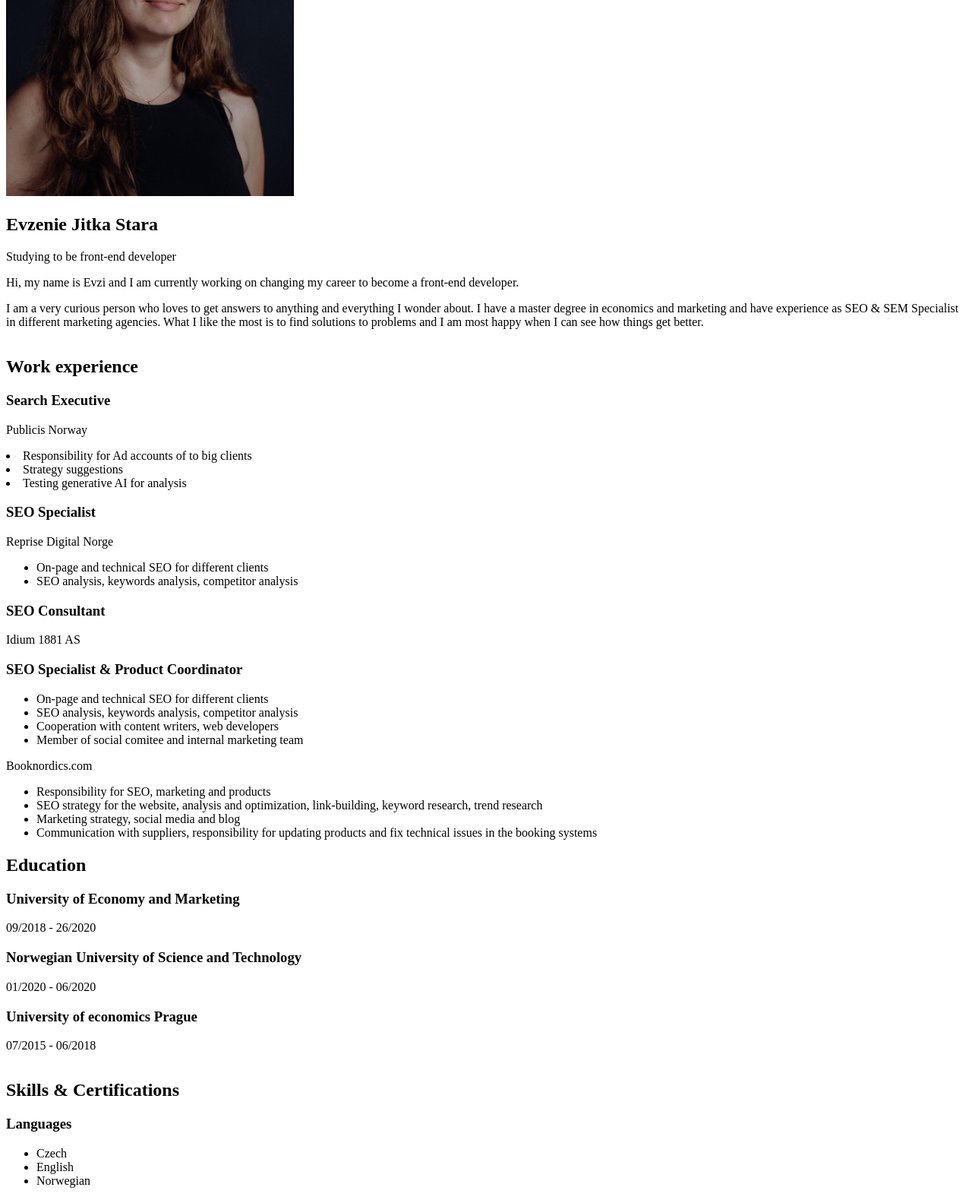
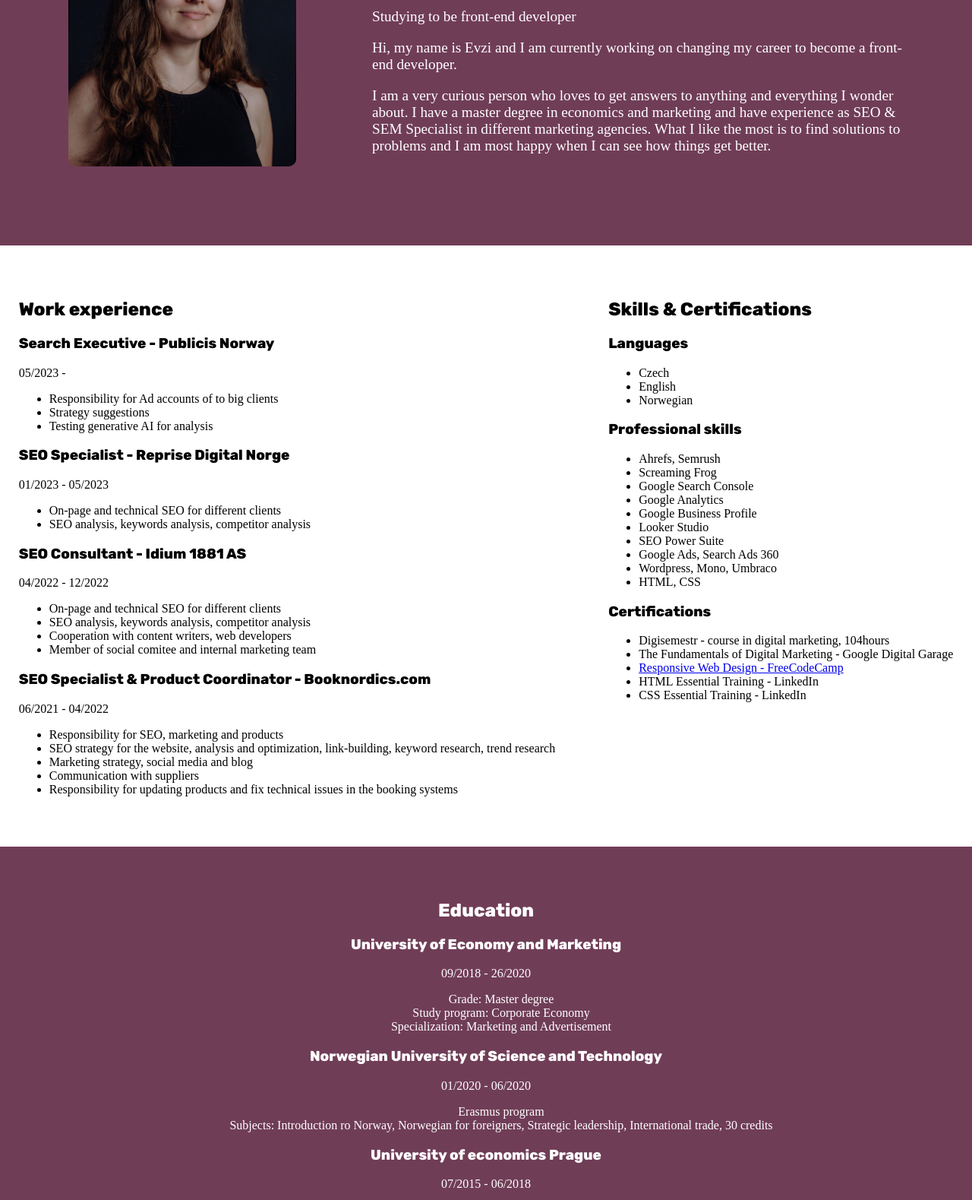
Before and after one commit to evzistara/cv-evzi, a plain HTML site: page index.html in a window 1280 px wide. Shown: the part 233-1812 px from the top of the page at 76% size. Drawn offline with Linux system fonts and the light colour scheme.

Commit message:
First version of HTML and CSS

```diff
--- a/index.html
+++ b/index.html
@@ -5,58 +5,72 @@
     <meta name="viewport" content="width=device-width, initial-scale=1.0" />
     <title>CV</title>
     <link rel="stylesheet" href="style.css" />
+    <link rel="preconnect" href="https://fonts.googleapis.com" />
+    <link rel="preconnect" href="https://fonts.gstatic.com" crossorigin />
+    <link rel="preconnect" href="https://fonts.googleapis.com" />
+    <link rel="preconnect" href="https://fonts.gstatic.com" crossorigin />
+    <link
+      href="https://fonts.googleapis.com/css2?family=Rubik:wght@800&display=swap"
+      rel="stylesheet"
+    />
   </head>
   <body>
     <header>
       <nav>
         <ul class="nav-list">
           <li><a href="#intro">Introduction</a></li>
-          <li><a href="#work_study">Work experience & Education</a></li>
-          <li><a href="#skills">Skills</a></li>
+          <li><a href="#work_skills">Work experience &amp; Skills</a></li>
+          <li><a href="#education">Education</a></li>
           <li><a href="#freetime">Free time</a></li>
         </ul>
       </nav>
     </header>
     <section id="intro">
-      <img src="images/1687510948271.jpeg" alt="profile photo" />
+      <div class="picture">
+        <img src="/images/1687510948271.jpeg" alt="profile photo" />
+      </div>
+      <div class="introduction">
         <h1>Evzenie Jitka Stara</h1>
         <p>Studying to be front-end developer</p>
         <p>
-        Hi, my name is Evzi and I am currently working on changing my career to
-        become a front-end developer.
+          Hi, my name is Evzi and I am currently working on changing my career
+          to become a front-end developer.
         </p>
         <p>
           I am a very curious person who loves to get answers to anything and
           everything I wonder about. I have a master degree in economics and
-        marketing and have experience as SEO & SEM Specialist in different
+          marketing and have experience as SEO &amp; SEM Specialist in different
           marketing agencies. What I like the most is to find solutions to
           problems and I am most happy when I can see how things get better.
         </p>
+      </div>
     </section>
-    <section id="work_study">
-      <div>
+    <section id="work_skills">
+      <div class="work">
         <h2>Work experience</h2>
-        <h3>Search Executive</h3>
-        <p>Publicis Norway</p>
+        <h3>Search Executive - Publicis Norway</h3>
+        <p>05/2023 -</p>
+        <ul>
           <li>Responsibility for Ad accounts of to big clients</li>
           <li>Strategy suggestions</li>
           <li>Testing generative AI for analysis</li>
-        <h3>SEO Specialist</h3>
-        <p>Reprise Digital Norge</p>
+        </ul>
+        <h3>SEO Specialist - Reprise Digital Norge</h3>
+        <p>01/2023 - 05/2023</p>
         <ul>
           <li>On-page and technical SEO for different clients</li>
           <li>SEO analysis, keywords analysis, competitor analysis</li>
         </ul>
-        <h3>SEO Consultant</h3>
-        <p>Idium 1881 AS</p>
-        <h3>SEO Specialist & Product Coordinator</h3>
+        <h3>SEO Consultant - Idium 1881 AS</h3>
+        <p>04/2022 - 12/2022</p>
         <ul>
           <li>On-page and technical SEO for different clients</li>
           <li>SEO analysis, keywords analysis, competitor analysis</li>
           <li>Cooperation with content writers, web developers</li>
           <li>Member of social comitee and internal marketing team</li>
         </ul>
-        <p>Booknordics.com</p>
+        <h3>SEO Specialist &amp; Product Coordinator - Booknordics.com</h3>
+        <p>06/2021 - 04/2022</p>
         <ul>
           <li>Responsibility for SEO, marketing and products</li>
           <li>
@@ -64,24 +78,15 @@
             link-building, keyword research, trend research
           </li>
           <li>Marketing strategy, social media and blog</li>
+          <li>Communication with suppliers</li>
           <li>
-            Communication with suppliers, responsibility for updating products
-            and fix technical issues in the booking systems
+            Responsibility for updating products and fix technical issues in the
+            booking systems
           </li>
         </ul>
       </div>
-      <div>
-        <h2>Education</h2>
-        <h3>University of Economy and Marketing</h3>
-        <p>09/2018 - 26/2020</p>
-        <h3>Norwegian University of Science and Technology</h3>
-        <p>01/2020 - 06/2020</p>
-        <h3>University of economics Prague</h3>
-        <p>07/2015 - 06/2018</p>
-      </div>
-    </section>
-    <section id="skills">
-      <h2>Skills & Certifications</h2>
+      <div class="skills">
+        <h2>Skills &amp; Certifications</h2>
         <h3>Languages</h3>
         <ul>
           <li>Czech</li>
@@ -105,10 +110,43 @@
         <ul>
           <li>Digisemestr - course in digital marketing, 104hours</li>
           <li>The Fundamentals of Digital Marketing - Google Digital Garage</li>
-        <li>Responsive Web Design - FreeCodeCamp</li>
+          <li>
+            <a
+              href="https://www.freecodecamp.org/certification/evzis/responsive-web-design"
+              >Responsive Web Design - FreeCodeCamp</a
+            >
+          </li>
           <li>HTML Essential Training - LinkedIn</li>
           <li>CSS Essential Training - LinkedIn</li>
         </ul>
+      </div>
+    </section>
+    <section id="education">
+      <div class="study">
+        <h2>Education</h2>
+        <h3>University of Economy and Marketing</h3>
+        <p>09/2018 - 26/2020</p>
+        <ul>
+          <li>Grade: Master degree</li>
+          <li>Study program: Corporate Economy</li>
+          <li>Specialization: Marketing and Advertisement</li>
+        </ul>
+        <h3>Norwegian University of Science and Technology</h3>
+        <p>01/2020 - 06/2020</p>
+        <ul>
+          <li>Erasmus program</li>
+          <li>
+            Subjects: Introduction ro Norway, Norwegian for foreigners,
+            Strategic leadership, International trade, 30 credits
+          </li>
+        </ul>
+        <h3>University of economics Prague</h3>
+        <p>07/2015 - 06/2018</p>
+        <ul>
+          <li>Grade: Bachelor</li>
+          <li>Study program: Economy and law</li>
+        </ul>
+      </div>
     </section>
     <section id="freetime">
       <h2>What I like to do in my free time</h2>
@@ -124,8 +162,8 @@
         say no to any interesting book of any genre.
       </p>
       <p>
-        I also newly discovered liking for manga and anime. I've been a
-        dedicated fan of One Piece now for over three years! My other favourite
+        I also discovered manga and anime few years ago. I've been a dedicated
+        fan of One Piece now for over three years! My other favourite
         animes/mangas are f.eks. One Punch Man, Jujutsu Kaisen, SpyxFamily or
         Mande in Abyss.
       </p>
@@ -136,11 +174,18 @@
         hikes. I've been living in Norway for over three years now and it's my
         goal to travel around more and get to know more of the country.
       </p>
+      <div class="freetime-pics">
+        <img src="/images/crossfit.jpg" alt="Evzi doing crossfit" />
+        <img
+          src="/images/travel.jpg"
+          alt="Standing on top of Sukkertoppen in Ålesund"
+        />
+      </div>
     </section>
     <footer>
-      <p>Contact</p>
-      <p>evzi.stara@gmail.com</p>
-      <p>+4792992936</p>
+      <p>Contact:</p>
+      <a href="mailto:evzi.stara@gmail.com">evzi.stara@gmail.com</a>
+      <a href="tel:+4792992936">+4792992936</a>
       <a href="https://www.linkedin.com/in/evzenie-jitka-stara/">Linkedin</a>
       <a href="https://github.com/evzistara">GitHub</a>
     </footer>
--- a/style.css
+++ b/style.css
@@ -1,9 +1,107 @@
 body {
+  margin: 0;
+  font-size: 16px;
   display: flex;
   flex-direction: column;
   justify-content: space-between;
 }
+header {
+  background-color: #703d57;
+}
 
-img {
-  width: 30%;
+.nav-list {
+  display: flex;
+  justify-content: center;
+  gap: 100px;
+  margin: 30px 0 100px 0;
 }
+
+nav ul {
+  list-style-type: none;
+  padding: 0;
+  margin: 0;
+}
+
+.nav-list a,
+footer a {
+  text-decoration: none;
+  font-size: 1.2rem;
+  color: white;
+}
+.nav-list a:hover,
+footer a:hover {
+  font-weight: bold;
+}
+#intro {
+  display: flex;
+  justify-content: center;
+  align-items: center;
+  gap: 100px;
+  background-color: #703d57;
+  color: white;
+  padding-bottom: 100px;
+}
+
+h1 {
+  font-size: 2rem;
+  font-family: "Rubik", sans-serif;
+}
+h2,
+h3 {
+  font-family: "Rubik", sans-serif;
+}
+
+.picture img {
+  height: 300px;
+  border-radius: 10px;
+}
+
+.introduction {
+  max-width: 700px;
+  font-size: 1.2rem;
+}
+
+#work_skills {
+  display: flex;
+  justify-content: center;
+  gap: 70px;
+  padding: 50px 0;
+}
+
+#education {
+  background-color: #703d57;
+  color: white;
+  padding: 50px 0 50px 0;
+  text-align: center;
+}
+
+#education ul {
+  list-style-type: none;
+}
+#freetime {
+  padding: 50px 50px;
+  width: 70%;
+  margin: 0 auto;
+}
+
+#freetime h2 {
+  text-align: center;
+}
+
+.freetime-pics {
+  text-align: center;
+}
+#freetime img {
+  width: 300px;
+  margin: 20px;
+  border-radius: 10px;
+}
+
+footer {
+  background-color: #703d57;
+  color: white;
+  display: flex;
+  justify-content: center;
+  align-items: center;
+  gap: 30px;
+}
```
Also changed, not shown: images/crossfit.jpg (added), images/onepiece.webp (added), images/travel.jpg (added). Lines whose indentation alone changed are shown as unchanged.
